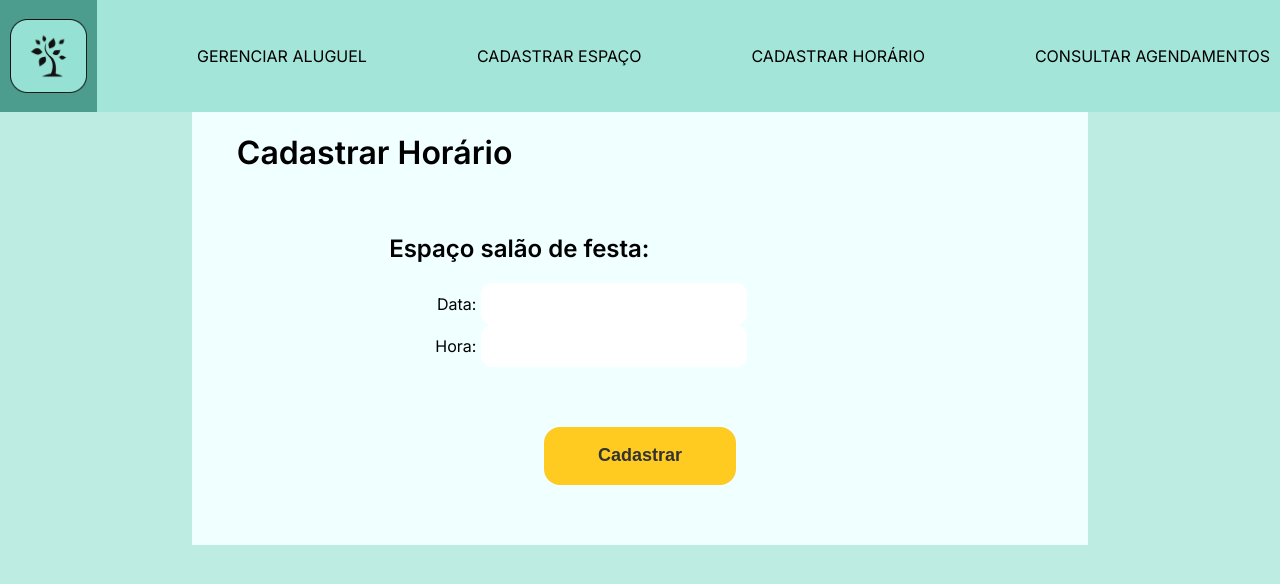
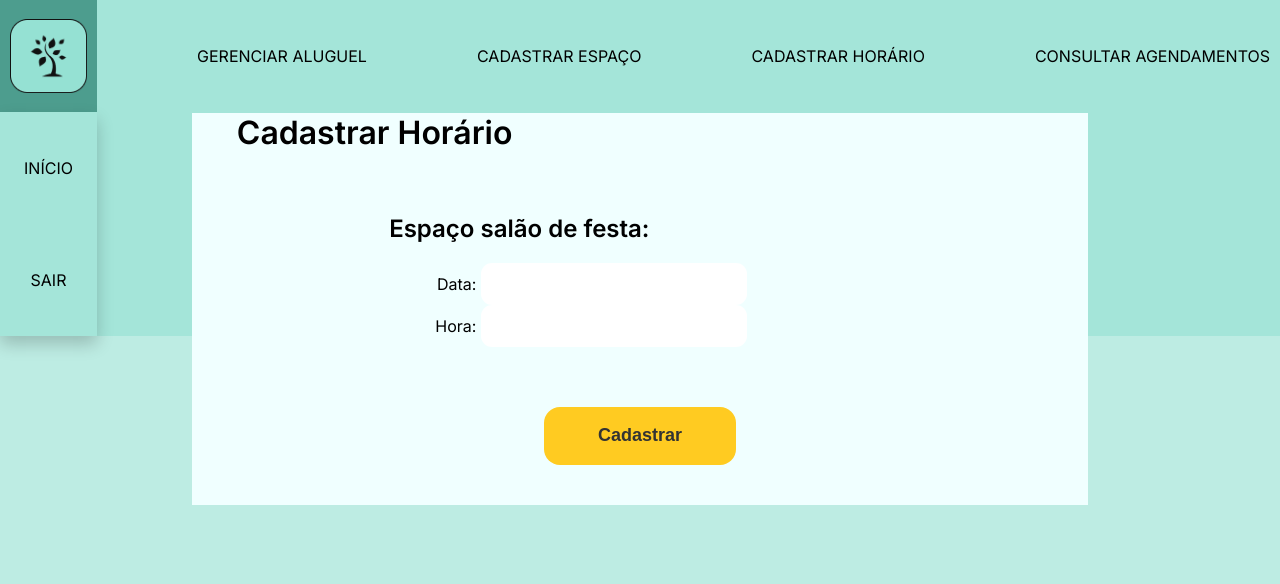
Before and after one commit to Luuh03/natureza-viva, a PHP site: page /pages/register_time.php in a window 1280 px wide. Shown: the top 584 px of the page. Run offline with PHP 8.4, Linux system fonts and the light colour scheme.

Commit message:
alteração

```diff
--- a/pages/homepage_user.php
+++ b/pages/homepage_user.php
@@ -23,7 +23,6 @@
                     </ul>
                 </li>
                 <li><a href="./homepage_admin.php">Alugar Espaço</a></li>
-                <li><a href="./register_time.php">Consultar Espaços</a></li>
             </ul>
         </nav>
     </header>
--- a/pages/register_time.php
+++ b/pages/register_time.php
@@ -14,7 +14,12 @@
     <header>
         <nav>
             <ul>
-                <li><a><img src="../images/natureza_logo.png" alt="logo"></a></li>
+            <ul id="menu">
+                    <li><a><img src="../images/natureza_logo.png" alt="logo"></a>
+                        <ul>
+                            <li><a href="./homepage_admin.php">Início</a></li>
+                            <li><a href="../index.php">Sair</a></li>
+                        </ul>
                 <li><a href="./homepage_admin.php">Gerenciar Aluguel</a></li>
                 <li><a href="./register_local.php">Cadastrar Espaço</a></li>
                 <li><a href="./register_time.php">Cadastrar Horário</a></li>
--- a/styles/style_register_time.css
+++ b/styles/style_register_time.css
@@ -13,7 +13,6 @@ header {
     top: 0;
     left: 0;
     align-items: center;
-    position: relative;
 }
 
 nav {
@@ -52,12 +51,33 @@ nav ul li a:hover {
     color: var(--cor-principal);
 }
 
+#menu li a:hover {
+    background-color:var(--ativa);
+    color: var(--cor-principal);
+}
+
+#menu li ul {
+    display: none;
+    background-color: #f9f9f9;
+    padding: 0;
+    margin: 0;
+    box-shadow: 0px 8px 16px 0px rgba(0,0,0,0.2);
+    z-index: 1;
+  }
+  #menu li ul li {
+    display: block;
+  }
+  #menu li:hover ul {
+    display: block;
+  }
+
 .active {
     background-color:var(--ativa);
     color: white;
 }
 
 li a img{
+    flex-basis: auto;
     width: 77px;
     height: 74px;
 }
@@ -70,10 +90,6 @@ main{
     background-color: #F0FFFF;
     margin: auto;
     width: 70%;
-    padding-top: 20px;
-    padding-bottom: 20px;
-    padding-left: 0px;
-    padding-right: 0px;
 }
 
 main h1 {
```
Also changed, not shown: pages/homepage_admin.php (+7 -2 lines), pages/register_local.php (+6 -2 lines), styles/style_homepage_admin.css (+21 -0 lines), styles/style_register_local.css (+21 -5 lines).
